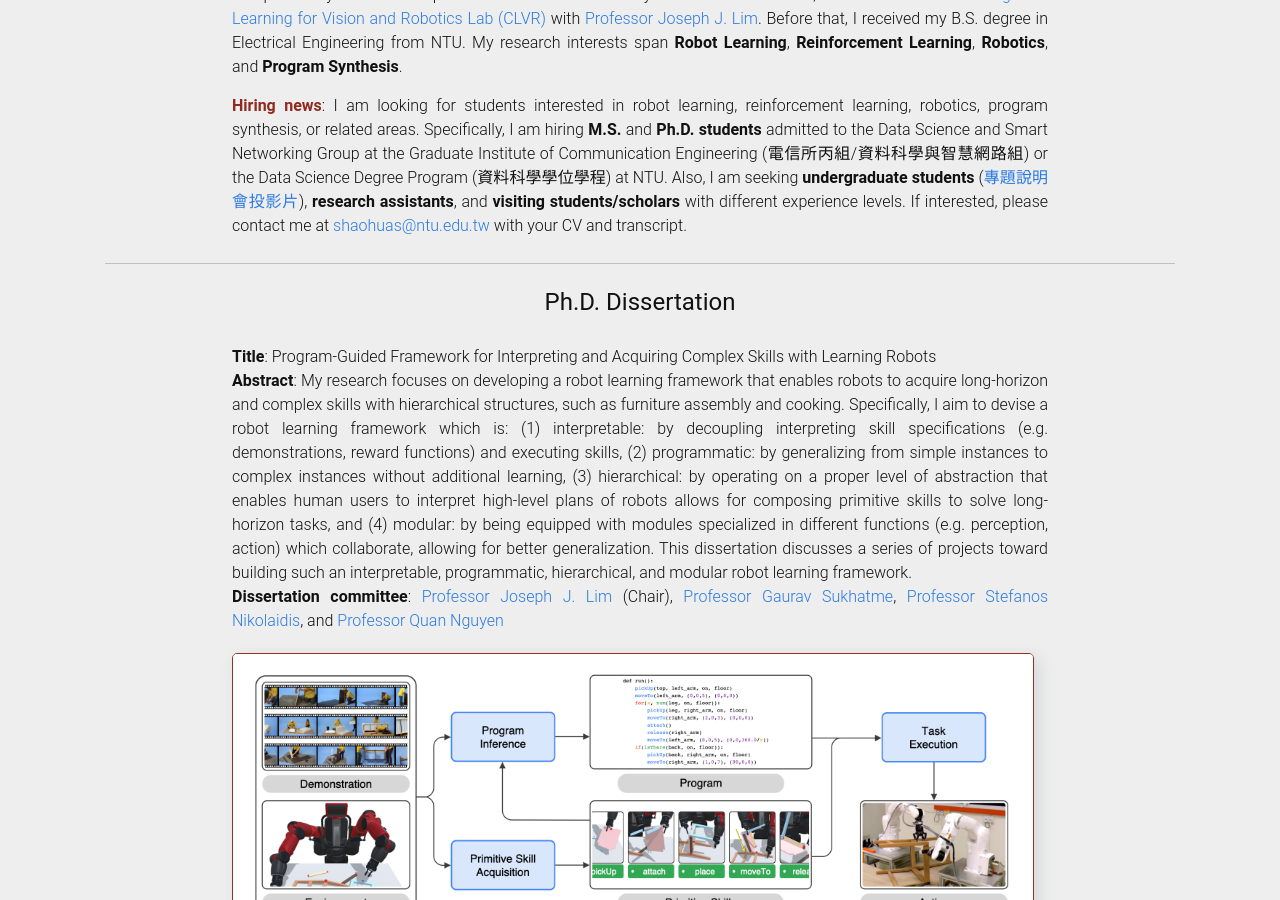
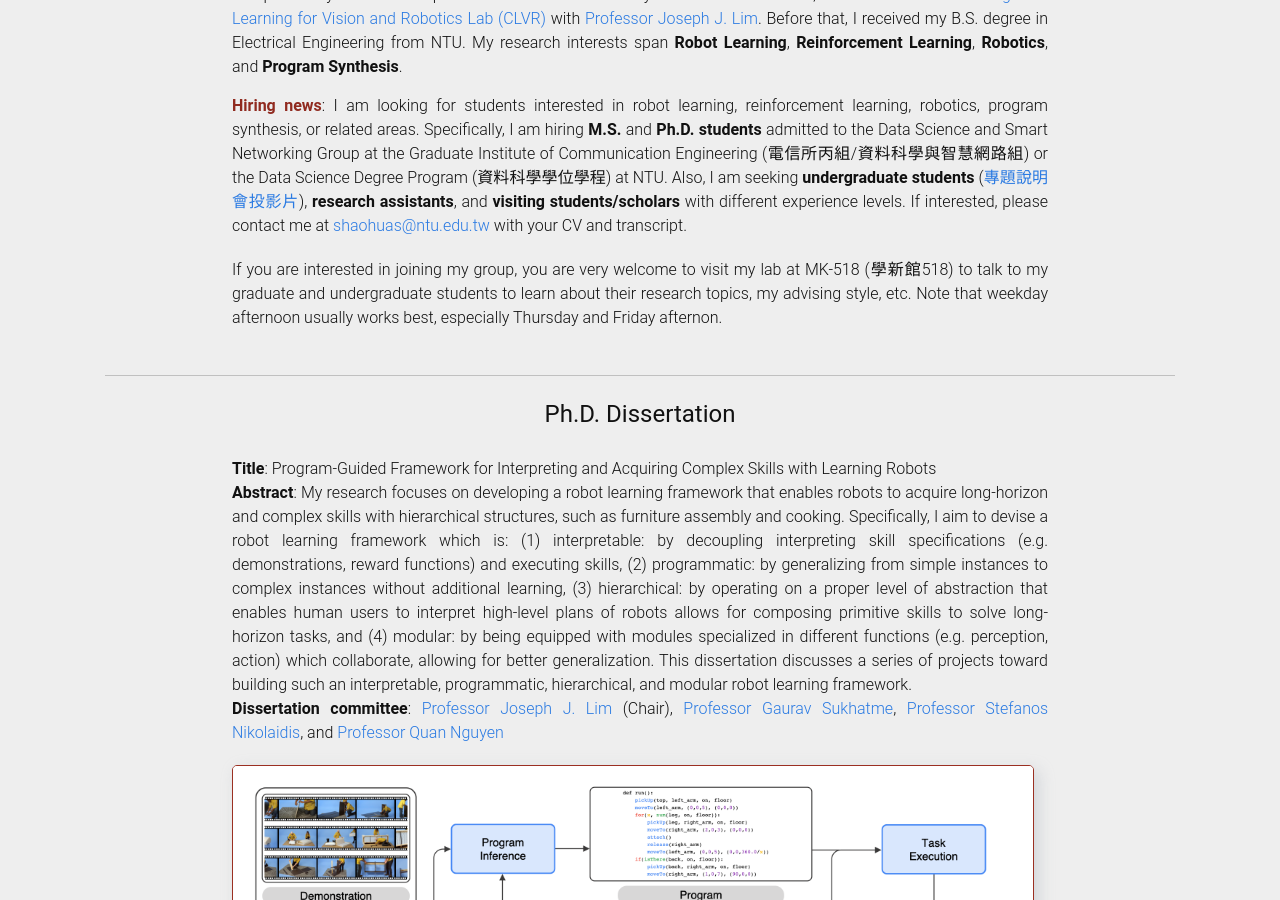
Before and after one commit to shaohua0116/shaohua0116.github.io, a Jekyll site: the page built from index.html, in a window 1280 px wide and 900 px high, scrolled down 406 px. Built offline with Jekyll 4.4.1, drawn with Linux system fonts in a browser that asks for light colours; some web fonts are replaced.

Commit message:
add hiring

```diff
--- a/_data/bio.yml
+++ b/_data/bio.yml
@@ -11,7 +11,8 @@ normal:
   title:    ""
   content:
     me: "I am an <strong>Assistant Professor</strong> at <strong>National Taiwan University (NTU)</strong> with a joint appointment in <strong>the Department of Electrical Engineering</strong> and <strong>the Graduate Institute of Communication Engineering</strong>. Prior to joining NTU, I recently completed my Ph.D. in Computer Science at the University of Southern California, where I worked in the <a href='http://clvrai.com/' target='_blank'>Cognitive Learning for Vision and Robotics Lab (CLVR)</a> with <a href='http://people.csail.mit.edu/lim/' target='_blank'>Professor Joseph J. Lim</a>. Before that, I received my B.S. degree in Electrical Engineering from NTU. My research interests span <strong>Robot Learning</strong>, <strong>Reinforcement Learning</strong>, <strong>Robotics</strong>, and <strong>Program Synthesis</strong>."
-    hiring: "<span style='color: #902a1f;'><strong>Hiring news</strong></span>: I am looking for students interested in robot learning, reinforcement learning, robotics, program synthesis, or related areas. Specifically, I am hiring <strong>M.S.</strong> and <strong>Ph.D. students</strong> admitted to the Data Science and Smart Networking Group at the Graduate Institute of Communication Engineering (電信所丙組/資料科學與智慧網路組) or the Data Science Degree Program (資料科學學位學程) at NTU. Also, I am seeking <strong>undergraduate students</strong> (<a href='https://drive.google.com/file/d/1C_C_11K74hFdxz-KyLakdARJOHhrFKRQ/view?usp=sharing' target='_blank'>專題說明會投影片</a>), <strong>research assistants</strong>, and <strong>visiting students/scholars</strong> with different experience levels. If interested, please contact me at <a href = 'mailto: shaohuas@ntu.edu.tw'>shaohuas@ntu.edu.tw</a> with your CV and transcript."
+    hiring: "<p><span style='color: #902a1f;'><strong>Hiring news</strong></span>: I am looking for students interested in robot learning, reinforcement learning, robotics, program synthesis, or related areas. Specifically, I am hiring <strong>M.S.</strong> and <strong>Ph.D. students</strong> admitted to the Data Science and Smart Networking Group at the Graduate Institute of Communication Engineering (電信所丙組/資料科學與智慧網路組) or the Data Science Degree Program (資料科學學位學程) at NTU. Also, I am seeking <strong>undergraduate students</strong> (<a href='https://drive.google.com/file/d/1C_C_11K74hFdxz-KyLakdARJOHhrFKRQ/view?usp=sharing' target='_blank'>專題說明會投影片</a>), <strong>research assistants</strong>, and <strong>visiting students/scholars</strong> with different experience levels. If interested, please contact me at <a href = 'mailto: shaohuas@ntu.edu.tw'>shaohuas@ntu.edu.tw</a> with your CV and transcript.</p>
+      <p>If you are interested in joining my group, you are very welcome to visit my lab at MK-518 (學新館518) to talk to my graduate and undergraduate students to learn about their research topics, my advising style, etc. Note that weekday afternoon usually works best, especially Thursday and Friday afternon.</p>"
 short:
   date:
   title:  "Shao-Hua Sun"
```
